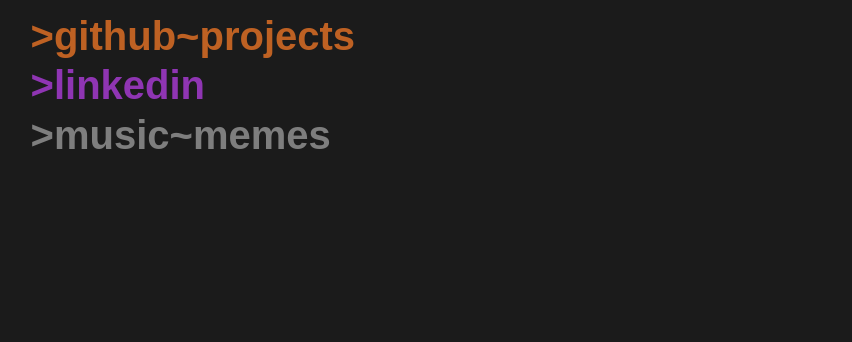
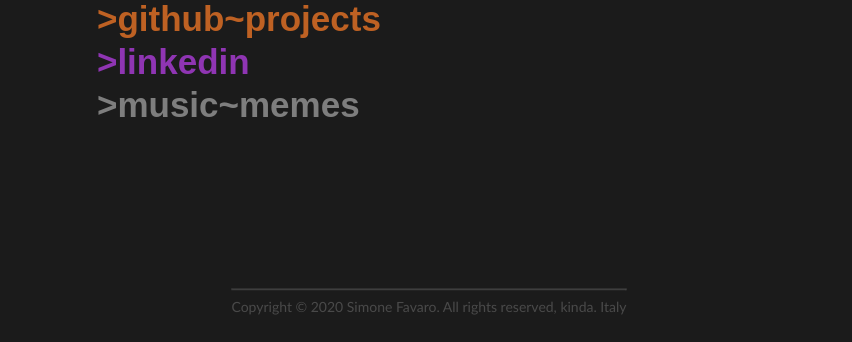
Before and after one commit to suerioh/suerioh.github.io, a plain HTML site: page index.html in a window 1280 px wide. Shown: the part 458-800 px from the top of the page, without its empty margins (211-1063 px from the left). Drawn offline with Linux system fonts and the light colour scheme; a web font is replaced by a local one.

Commit message:
favicon fix, footer

```diff
--- a/index.html
+++ b/index.html
@@ -11,7 +11,7 @@
     <link href="style.css" rel="stylesheet">
     <link href="script.js" rel="stylesheet">
     <link href="http://fonts.cdnfonts.com/css/zwizz" rel="stylesheet">
-    <link rel="shortcut icon" type="image/x-icon" href="media/favicon.jpeg">
+    <link href="media/favicon.ico" rel="shortcut icon" type="image/x-icon">
 </head>
 
 <body>
@@ -23,6 +23,10 @@
         <a href="https://www.linkedin.com/in/favarosimone"><h2><linkedin>>linkedin</linkedin></h2></a>
         <a href="https://www.youtube.com/channel/UCET4AUJGbIkwXPPPvo_Sq1g"><h2><music>>music~memes</music></h2></a>
     </div>
+    <div class="footer">
+        <hr>
+        <h3>Copyright © 2020 Simone Favaro. All rights reserved, kinda. Italy</h3>
+    </div>
 </body>
 
 </html>
--- a/style.css
+++ b/style.css
@@ -6,20 +6,41 @@
     -ms-transform: translate(-50%, -50%);
     transform: translate(-50%, -50%);
 }
+.footer {
+    margin: 0;
+    position: absolute;
+    top: 95%;
+    left: 50%;
+    -ms-transform: translate(-50%, -50%);
+    transform: translate(-50%, -50%);
+}
+
 body {
     background-color: rgb(27, 27, 27);
 }
 h1 {
     color: white;
-    font-size: 120px;
+    font-size: 100px;
     font-family: 'Zwizz', sans-serif;
     line-height: 50%;
 }
 h2 {
     color: white;
     font-family: 'Zwizz', sans-serif;
-    font-size: 40px;
+    font-size: 35px;
     line-height: 40%;
+}
+h3 {
+    color: white;
+    font-family: 'calibri', sans-serif;
+    font-weight: normal;
+    font-size: 14px;
+    line-height: 40%;
+    opacity: 0.2;
+}
+hr {
+    text-align:center;
+    opacity: 0.2;
 }
 
 
```
Also changed, not shown: media/favicon.ico (renamed from media/favicon.jpeg), 1 other file.
